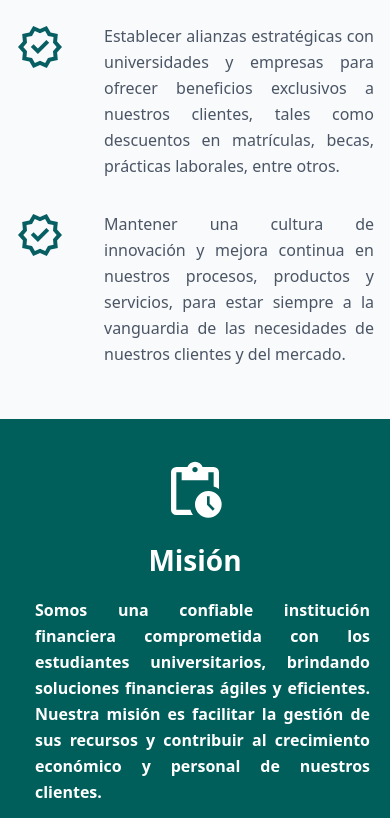
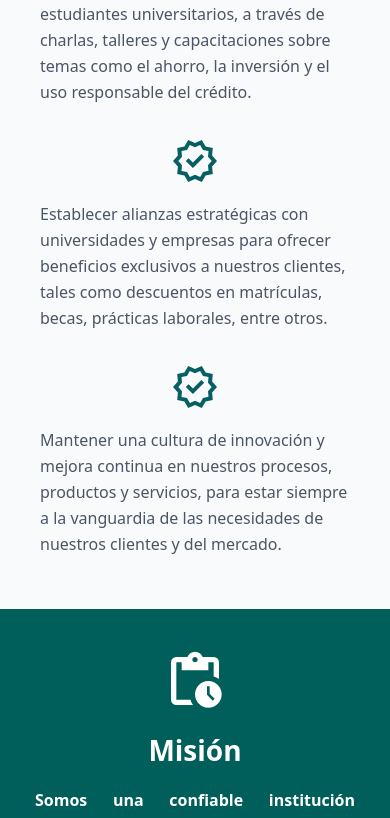
Before and after one commit to bnanalex/BancoUniversitario, a React (Vite) app: page / in a window 390 px wide. Shown: the part 3140-3958 px from the top of the page. Built offline with nearby package versions, Linux system fonts and the light colour scheme.

Commit message:
Corregidos los margenes de las secciones MisionVision y Objetivos al visualizar el sitio web desde la vista movil

```diff
--- a/src/components/MisionVision.jsx
+++ b/src/components/MisionVision.jsx
@@ -7,7 +7,7 @@ const MisionVision = () => {
   return (
     <div className="bg-gray-100 py-[0px] px-[0px] md:px-[0px] flex flex-col gap-[0px]">
       {/* Sección de Texto */}
-      <div className="bg-teal-800 py-[40px] px-[20px] flex flex-col items-start gap-6 md:py-[60px] md:px-[130px] md:flex-row md:justify-center">
+      <div className="bg-teal-800 py-[40px] px-[20px] flex flex-col items-start gap-6 md:py-[60px] md:px-[130px] md:flex-row md:justify-center md:items-center">
         {/* Sección Misión */}
         <div className="flex flex-col items-center w-full md:max-w-[400px]">
           <div className="flex flex-col items-center mb-4">
@@ -20,7 +20,7 @@ const MisionVision = () => {
               Misión
             </h2>
           </div>
-          <p className="text-white text-base font-semibold leading-relaxed max-w-[600px] text-justify pl-[15px] md:text-[1.25rem] md:pl-[30px]">
+          <p className="text-white text-base font-semibold leading-relaxed max-w-[600px] text-justify px-[15px] md:text-[1.25rem] md:px-[30px]">
             Somos una confiable institución financiera comprometida con los estudiantes universitarios,
             brindando soluciones financieras ágiles y eficientes. Nuestra misión es facilitar la gestión
             de sus recursos y contribuir al crecimiento económico y personal de nuestros clientes.
@@ -39,7 +39,7 @@ const MisionVision = () => {
               Visión
             </h2>
           </div>
-          <p className="text-white text-base font-semibold leading-relaxed max-w-[600px] text-justify pl-[15px] md:text-[1.25rem] md:pl-[30px]">
+          <p className="text-white text-base font-semibold leading-relaxed max-w-[600px] text-justify px-[15px] md:text-[1.25rem] md:px-[30px]">
             Queremos ser la principal opción financiera para estudiantes universitarios en el país.
             Deseamos ser reconocidos por nuestros servicios innovadores, la calidad de atención al cliente
             y nuestro compromiso con la educación y el desarrollo social.
--- a/src/components/Objetives.jsx
+++ b/src/components/Objetives.jsx
@@ -25,24 +25,24 @@ const Objetivos = () => {
   ];
 
   return (
-    <div className="max-w-4xl mx-auto px-4 py-8">
+    <div className="max-w-4xl mx-auto px-10 py-8">
       <h1 className="text-3xl font-bold text-gray-800 mb-8 text-center">¿Cuáles son nuestros objetivos?</h1>
 
       <div className="space-y-8">
         {objetivos.map((objetivo, index) => (
-          <div key={index} className="flex items-start gap-6">
-            {/* Contenedor del icono */}
-            <div className="w-16 flex-shrink-0">
+          <div key={index} className="flex flex-col md:flex-row items-start gap-4 md:gap-6">
+            {/* Contenedor del icono - Centrado en móvil */}
+            <div className="md:w-16 w-full flex-shrink-0">
               <img
                 src={`/src/assets/${objetivo.icono}`}
                 alt="Icono objetivo"
-                className="w-12 h-12 object-contain"
+                className="w-12 h-12 object-contain mx-auto md:mx-0"
               />
             </div>
 
-            {/* Contenido del objetivo */}
-            <div className="flex-1">
-              <p className="text-gray-600 leading-relaxed text-justify">
+            {/* Contenido del objetivo - Ancho completo en móvil */}
+            <div className="flex-1 w-full">
+              <p className="text-gray-600 leading-relaxed md:text-justify">
                 {objetivo.contenido}
               </p>
             </div>
```
